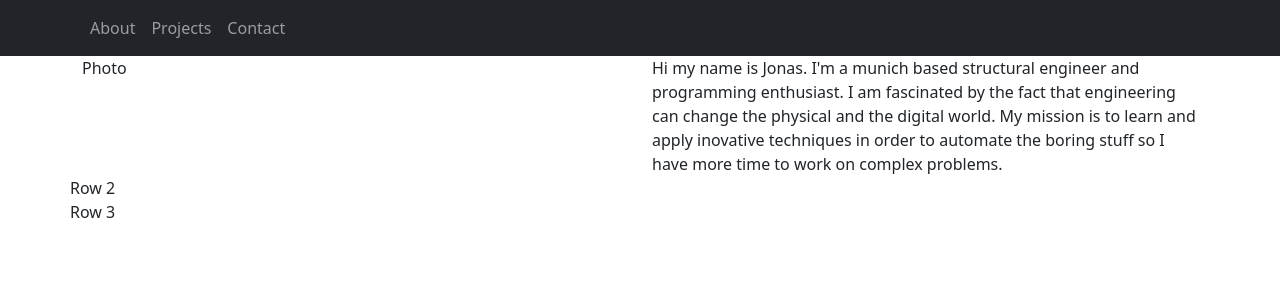
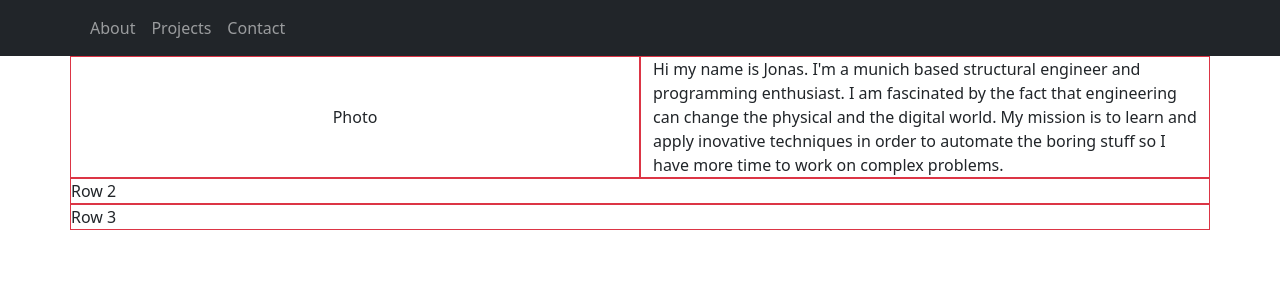
Before and after one commit to j-r-f-m/portfolio-site, a React (Vite) app: page / in a window 1280 px wide. Shown: the top 300 px of the page. Built offline with nearby package versions, Linux system fonts and the light colour scheme.

Commit message:
begin project card

```diff
--- a/pages/mainContent/MainContent.jsx
+++ b/pages/mainContent/MainContent.jsx
@@ -4,16 +4,21 @@ import Col from "react-bootstrap/Col";
 
 import { aboutMe } from "./MainContentText";
 
+// use border to make layout visible
+let borderStyle = "border border-danger";
+
 export function MainContent() {
   return (
     <>
       <Container>
         <Row>
-          <Col>Photo</Col>
-          <Col>{aboutMe}</Col>
+          <Col className="border border-danger d-flex justify-content-center align-items-center">
+            Photo
+          </Col>
+          <Col className={borderStyle}>{aboutMe}</Col>
         </Row>
-        <Row>Row 2</Row>
-        <Row>Row 3</Row>
+        <Row className={borderStyle}>Row 2</Row>
+        <Row className={borderStyle}>Row 3</Row>
       </Container>
     </>
   );
```
Also changed, not shown: components/projectCard/ProjectCard.jsx (added), 1 other file (tests, documents, lock files or other folders).
